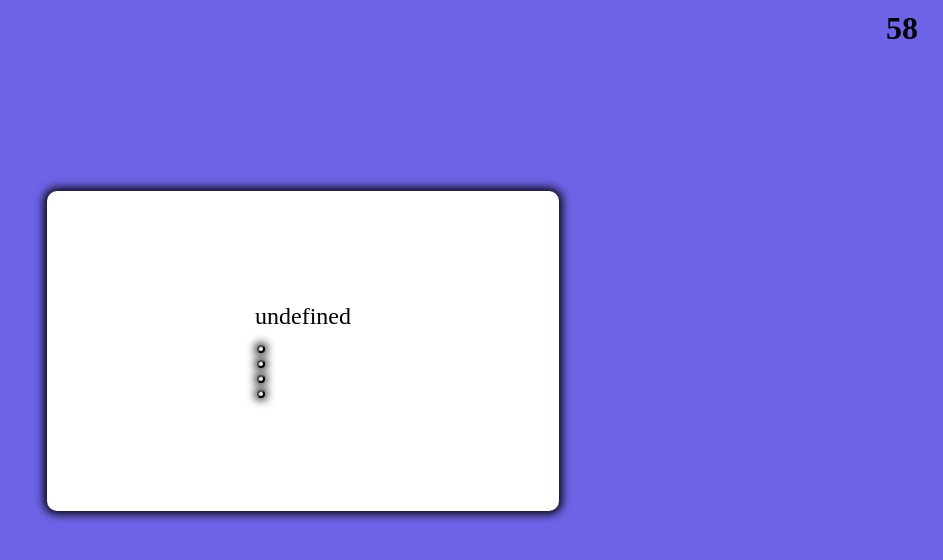
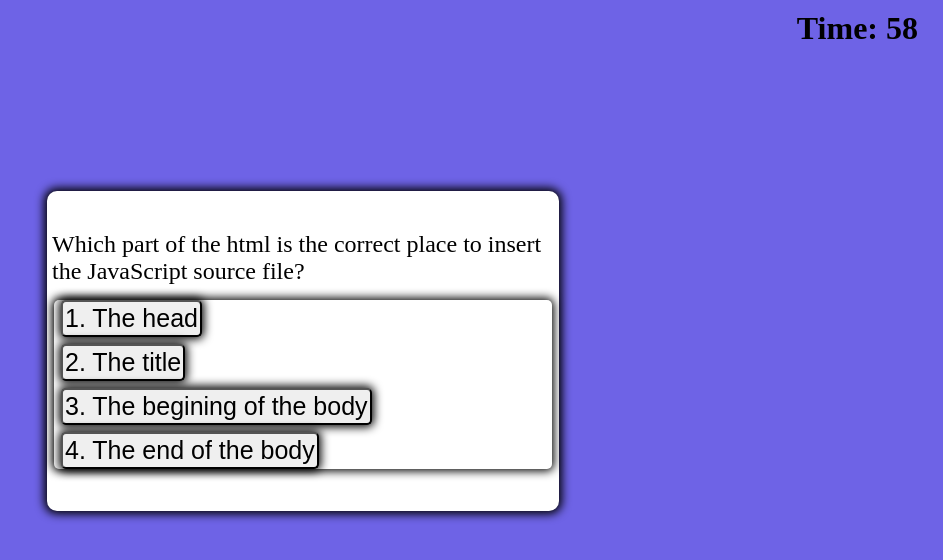
Before and after one commit to smith-utxo/Code-Quiz, a plain HTML site: page index.html in a window 1280 px wide. Both pictures are taken after a click on the button "Start". Shown: the whole page, without its empty margins (337-1280 px from the left). Drawn offline with Linux system fonts and the light colour scheme.

Commit message:
WIP: Question and  Question Buttons Appearing upon click

```diff
--- a/assets/script.js
+++ b/assets/script.js
@@ -3,7 +3,9 @@ const startButton = document.getElementById('start-btn');
 const questionEl = document.getElementById('quiz-question-container');
 const questionActual = document.getElementById('question');
 const clockEl = document.getElementById('clock-counter');
-var currentQuestionIndex = 0;
+const answerButtonsElement = document.getElementById('answer-buttons')
+
+var i = 0;
 var clock = 60;
 
 
@@ -13,31 +15,52 @@ startButton.addEventListener('click', startQuiz);
 
 //Function for beginning quiz
 function startQuiz() {
+//Start the countdown clock
 var intervalClock = setInterval(timerCountdown, 1000);
+//Hide the start button
 startButton.className = "hidden";
+//Remove the hidden class and therefor display:none from the Quiz question container
 questionEl.classList.remove("hidden");
-nextQuestion();
+showNextQuestion();
 }
 
 //function for each consecutive question
-function nextQuestion() {
- questionActual.innerText = questionsObject.question;
+function showNextQuestion() {
+ questionActual.innerText = questionsArray[i].question;
+ questionsArray[i].answers.forEach(answer => {
+   var button = document.createElement('button');
+   button.innerText = answer.text;
+   button.classList.add('btn-answers');
+   answerButtonsElement.appendChild(button);
+   console.log(answer);
+ });
 
-}
+/* const button = document.createElementById('button');
+ button.innerText = answer.text;
+ button.classList.add('btn')
+    if (answer.correct) {
+      button.dataset.correct = answer.correct
+    }
+    button.addEventListener('click', selectAnswer)
+    answerButtonsElement.appendChild(button)
+ return i++;
+ */
+  }
+
 
 function timerCountdown() {
   if (clock <= 0){
-    clearInterval(intervalClock);
+    clearInterval(intervalClock); //Need to fix
     return;
   } else{
       clock--;
-      clockEl.innerText = clock;
+      clockEl.innerText = ('Time: ' + clock);
       return clock;
     }
   }
 
 
-const questionsObject = [
+const questionsArray = [
   {
     question: 'Which part of the html is the correct place to insert the JavaScript source file?',
     answers: [
@@ -47,7 +70,7 @@ const questionsObject = [
       {text: '4. The end of the body', correct: true}
     ]
   },
-  {
+   {
     question: 'Key-value pairs can be stored in localStorage as: ',
     answers: [
       {text: '1. Objects ', correct: false},
--- a/assets/style.css
+++ b/assets/style.css
@@ -57,7 +57,7 @@ button {
   margin: 5px 5px 15px 5px;
 }
 
-.btn-answers button{
+.btn-answers {
   display: block;
   font-size: 25px;
   background-color: hsl(blue, 100%, 50%);
--- a/index.html
+++ b/index.html
@@ -4,22 +4,22 @@
   <meta charset="UTF-8">
   <meta http-equiv="X-UA-Compatible" content="IE=edge">
   <meta name="viewport" content="width=device-width, initial-scale=1.0">
-  <title>Document</title>
+  <title>JS Quiz App</title>
   <link rel="stylesheet" href="./assets/style.css">
 </head>
 <body>
 
   <div id="clock-container">
      <div class="clock">
-        <h1 id="clock-counter">60</h1>
+        <h1 id="clock-counter"></h1>
      </div>
   </div>
   <div class="rest-of-body">
     <div class="container">
       <div id="quiz-question-container" class="hidden">
-        <div id="question"></div>
+        <div id="question">test</div>
         <div id="answer-buttons" class="btn-answers">
-          <div>
+          <!--<div>
           <button></button>
           </div>
           <div>
@@ -31,6 +31,7 @@
           <div>
           <button></button>
           </div>
+          -->
         </div>
         </div>
           <div class="controls">
```
